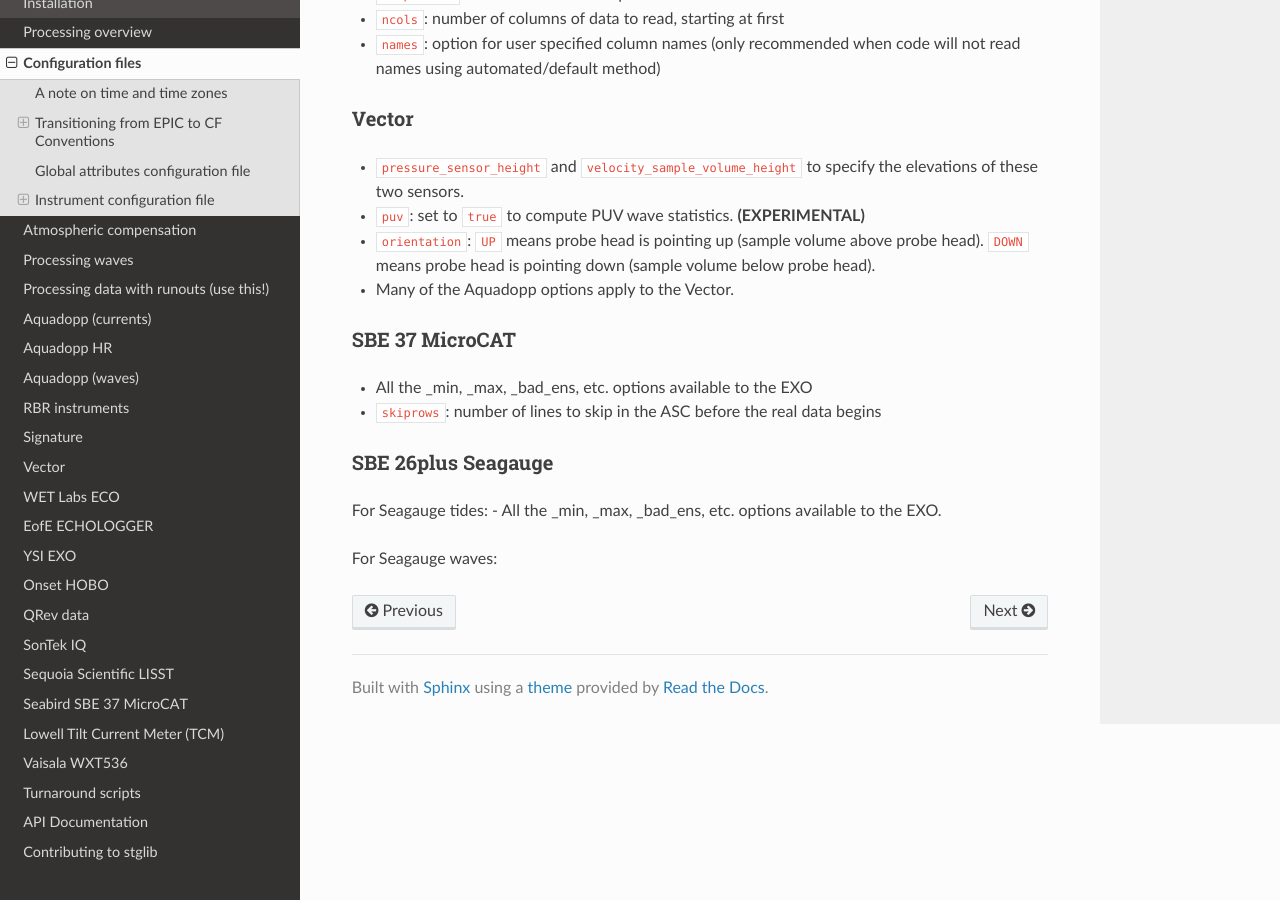
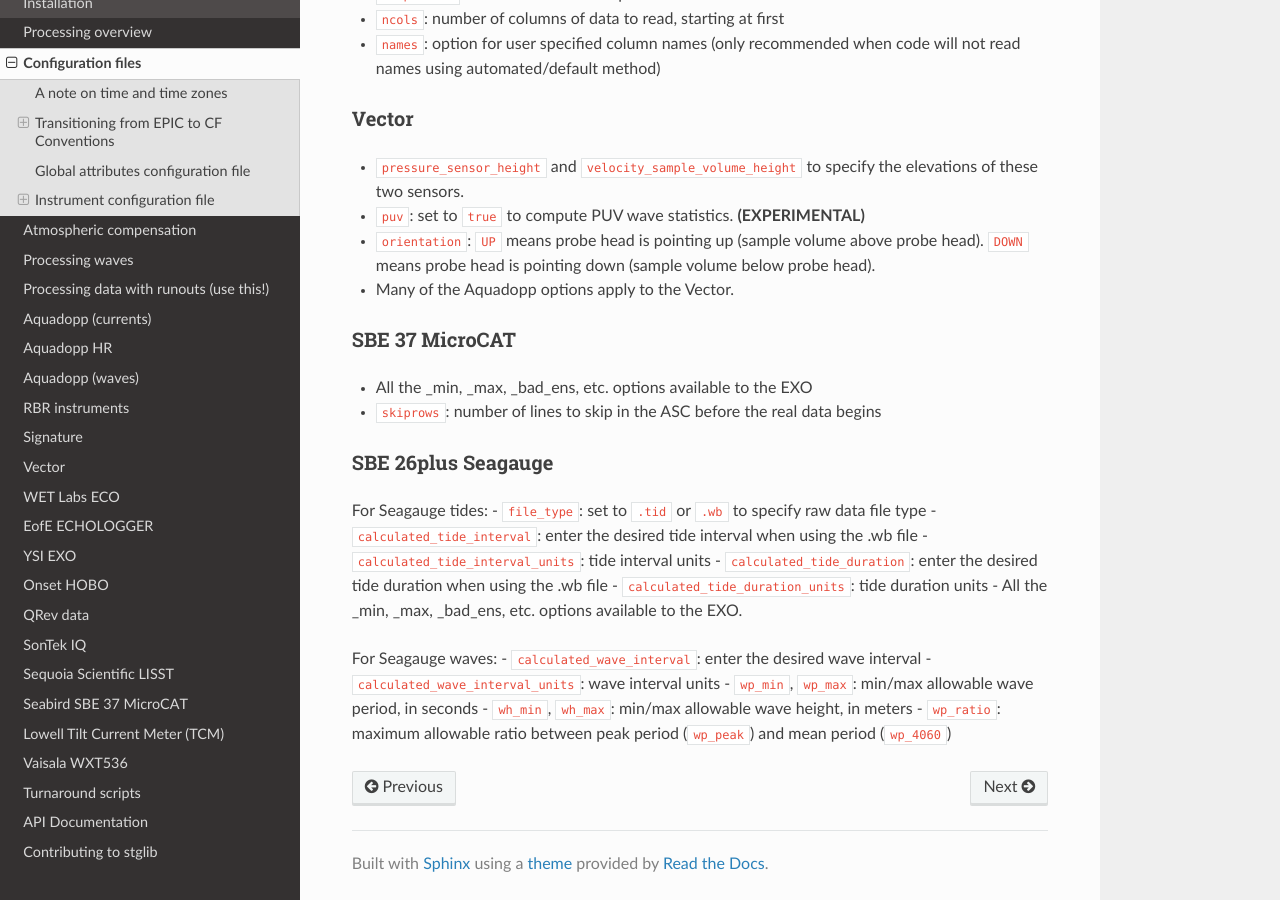
Before and after one commit to USGS-CMG/stglib, a Sphinx documentation site: the page built from doc/config.rst, in a window 1280 px wide and 900 px high, scrolled down 6684 px. Built offline with Sphinx 7.4.7 and the Read the Docs theme 2.0.0, drawn with Linux system fonts in a browser that asks for light colours; pages that are not in the unit, such as notebooks, are missing from menus.

Commit message:
Added documentation for sg

```diff
--- a/doc/config.rst
+++ b/doc/config.rst
@@ -227,6 +227,16 @@ SBE 37 MicroCAT
 SBE 26plus Seagauge
 -------------------
 For Seagauge tides:
+- ``file_type``: set to ``.tid`` or ``.wb`` to specify raw data file type
+- ``calculated_tide_interval``: enter the desired tide interval when using the .wb file
+- ``calculated_tide_interval_units``: tide interval units
+- ``calculated_tide_duration``: enter the desired tide duration when using the .wb file
+- ``calculated_tide_duration_units``: tide duration units
 - All the _min, _max, _bad_ens, etc. options available to the EXO.
 
 For Seagauge waves:
+- ``calculated_wave_interval``: enter the desired wave interval
+- ``calculated_wave_interval_units``: wave interval units
+- ``wp_min``, ``wp_max``: min/max allowable wave period, in seconds
+- ``wh_min``, ``wh_max``: min/max allowable wave height, in meters
+- ``wp_ratio``: maximum allowable ratio between peak period (``wp_peak``) and mean period (``wp_4060``)
```
Also changed, not shown: doc/sgwvs.rst (added, +41 -0 lines).
